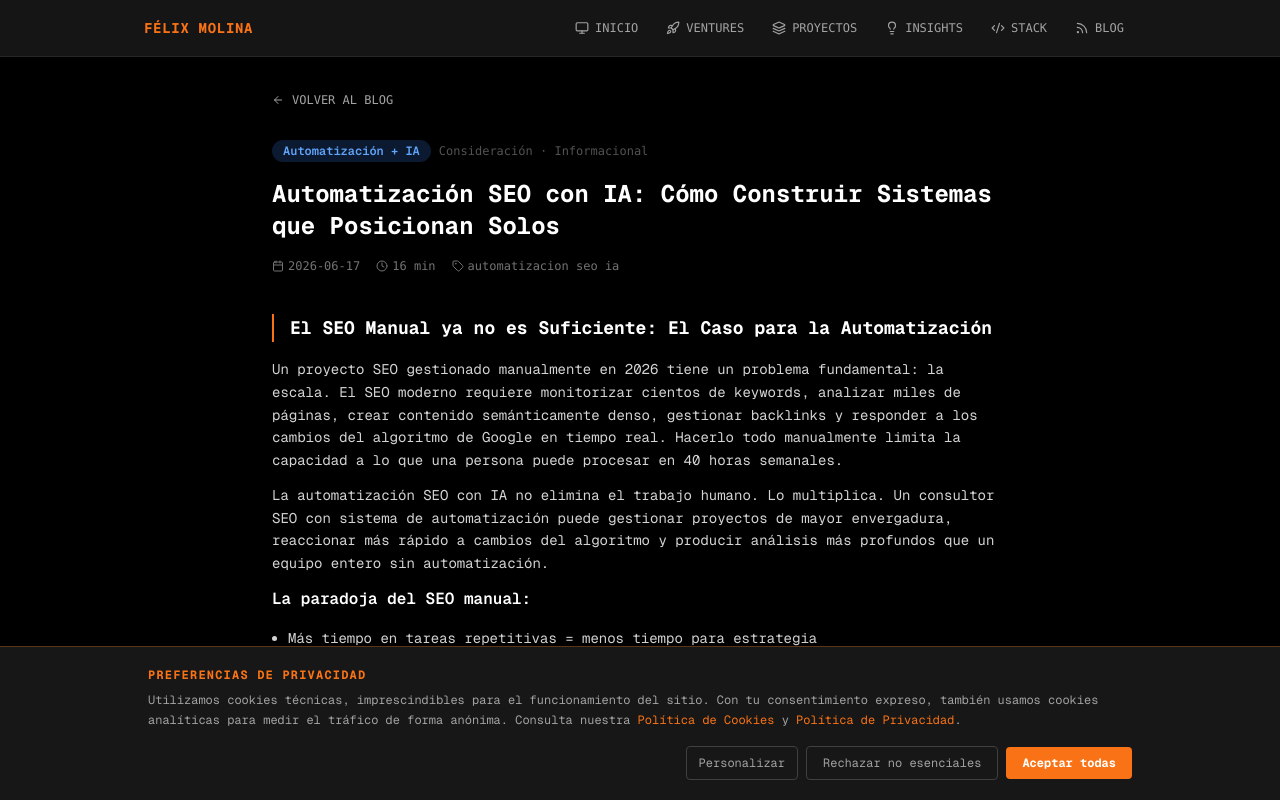
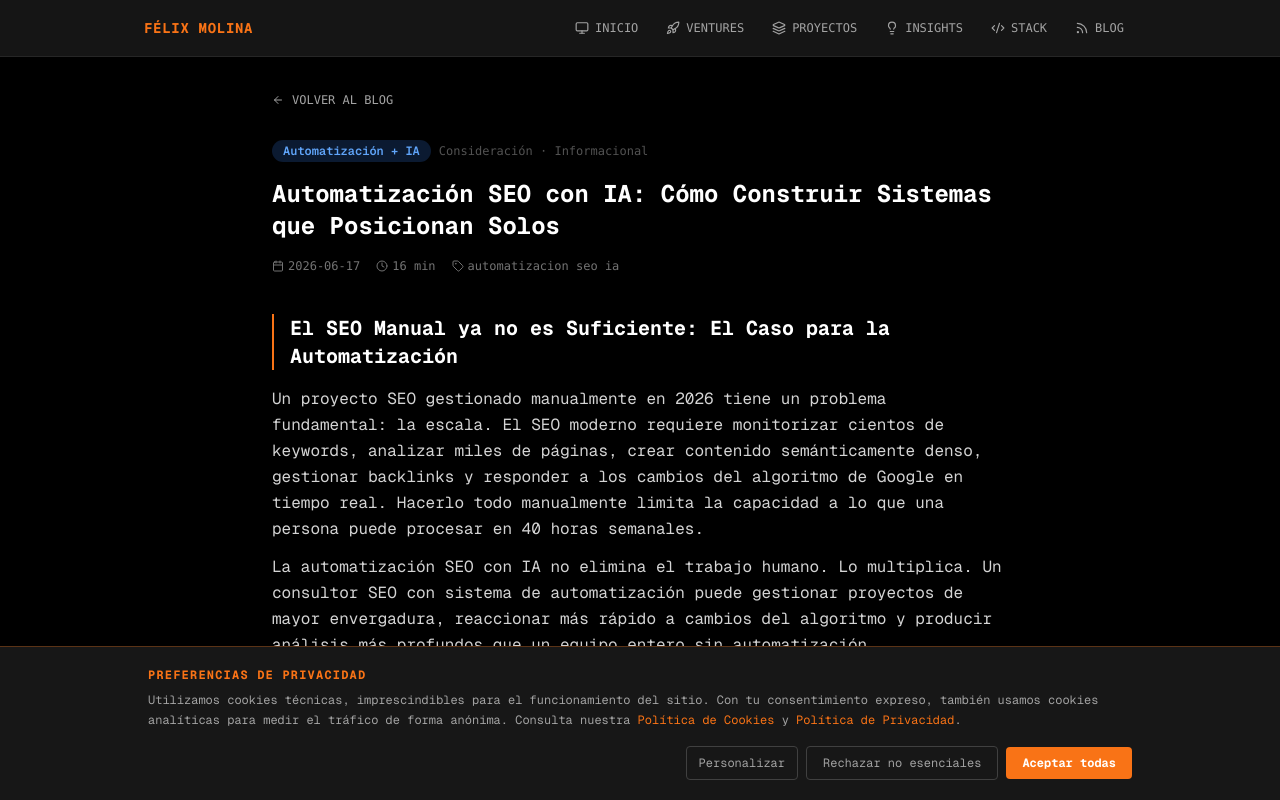
Before and after one commit to FMR96/FELIXMOLINA.ES, a Next.js app: page /blog/automatizacion-seo-ia in a window 1280 px wide. Shown: the top 800 px of the page. Built offline with nearby package versions, Linux system fonts and the light colour scheme.

Commit message:
Aumentar tamaño de letra en entradas del blog
Co-Authored-By: Claude Sonnet 4.6 <noreply@anthropic.com>

```diff
--- a/app/blog/[slug]/page.tsx
+++ b/app/blog/[slug]/page.tsx
@@ -39,13 +39,13 @@ function renderMarkdown(content: string): string {
     // Inline code
     .replace(/`([^`]+)`/g, '<code class="bg-neutral-800 text-orange-400 px-1.5 py-0.5 rounded text-xs font-mono">$1</code>')
     // H2
-    .replace(/^## (.+)$/gm, '<h2 class="text-lg font-bold text-white mt-10 mb-4 border-l-2 border-orange-500 pl-4">$1</h2>')
+    .replace(/^## (.+)$/gm, '<h2 class="text-xl font-bold text-white mt-10 mb-4 border-l-2 border-orange-500 pl-4">$1</h2>')
     // H3
-    .replace(/^### (.+)$/gm, '<h3 class="text-base font-bold text-white mt-8 mb-3">$1</h3>')
+    .replace(/^### (.+)$/gm, '<h3 class="text-lg font-bold text-white mt-8 mb-3">$1</h3>')
     // H4
-    .replace(/^#### (.+)$/gm, '<h4 class="text-sm font-bold text-neutral-200 mt-6 mb-2">$1</h4>')
+    .replace(/^#### (.+)$/gm, '<h4 class="text-base font-bold text-neutral-200 mt-6 mb-2">$1</h4>')
     // Blockquotes
-    .replace(/^> (.+)$/gm, '<blockquote class="border-l-4 border-orange-500 pl-4 my-6 text-sm text-neutral-300 italic leading-relaxed">$1</blockquote>')
+    .replace(/^> (.+)$/gm, '<blockquote class="border-l-4 border-orange-500 pl-4 my-6 text-base text-neutral-300 italic leading-relaxed">$1</blockquote>')
     // Bold
     .replace(/\*\*(.+?)\*\*/g, '<strong class="text-white font-semibold">$1</strong>')
     // Tables
@@ -63,10 +63,10 @@ function renderMarkdown(content: string): string {
       return `<div class="overflow-x-auto my-6"><table class="w-full border-collapse border border-neutral-700 rounded-lg overflow-hidden"><thead class="bg-neutral-900"><tr>${headerCells}</tr></thead><tbody class="bg-neutral-900/50">${bodyRows}</tbody></table></div>`
     })
     // Unordered lists
-    .replace(/^[-*] (.+)$/gm, '<li class="text-sm text-neutral-300 leading-relaxed ml-4 list-disc">$1</li>')
+    .replace(/^[-*] (.+)$/gm, '<li class="text-base text-neutral-300 leading-relaxed ml-4 list-disc">$1</li>')
     .replace(/(<li[^>]*>.*<\/li>\n?)+/g, (m) => `<ul class="space-y-1.5 my-4">${m}</ul>`)
     // Ordered lists
-    .replace(/^\d+\. (.+)$/gm, '<li class="text-sm text-neutral-300 leading-relaxed ml-4 list-decimal">$1</li>')
+    .replace(/^\d+\. (.+)$/gm, '<li class="text-base text-neutral-300 leading-relaxed ml-4 list-decimal">$1</li>')
     // Internal links
     .replace(/\[([^\]]+)\]\(\/([^)]+)\)/g,
       '<a href="/$2" class="text-orange-400 hover:text-orange-300 underline underline-offset-2 transition-colors">$1</a>')
@@ -78,7 +78,7 @@ function renderMarkdown(content: string): string {
     .replace(/- \[x\] (.+)/g, '<li class="text-sm text-neutral-300 flex items-center gap-2"><span class="w-3 h-3 bg-orange-500 rounded-sm inline-block flex-shrink-0"></span>$1</li>')
     // Paragraphs (lines not starting with HTML tags)
     .replace(/^(?!<[a-z])(.+)$/gm, (m) =>
-      m.trim() ? `<p class="text-sm text-neutral-300 leading-relaxed my-3">${m}</p>` : "")
+      m.trim() ? `<p class="text-base text-neutral-300 leading-relaxed my-3">${m}</p>` : "")
     // HR
     .replace(/^---$/gm, '<hr class="border-neutral-800 my-8">')
     // Clean up empty paragraphs
```
